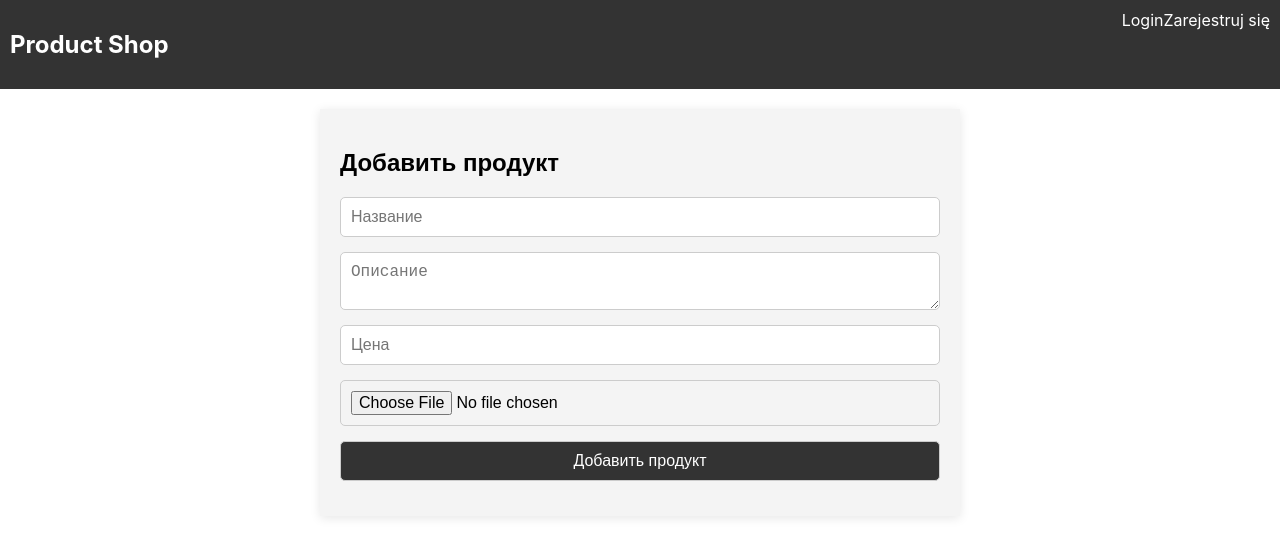
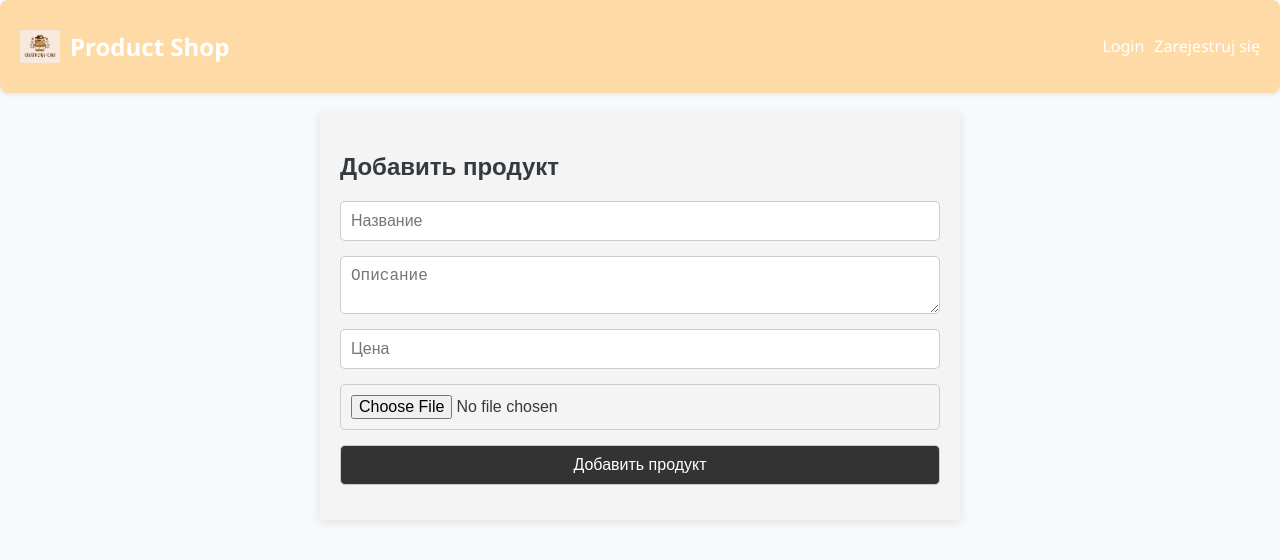
Before and after one commit to BE3Y4IY/fronttest1, a React (Create React App) app: page /add-product in a window 1280 px wide. Shown: the top 560 px of the page. Built offline with nearby package versions, Linux system fonts and the light colour scheme.

Commit message:
fix opis

```diff
--- a/src/components/AddProduct.jsx
+++ b/src/components/AddProduct.jsx
@@ -6,7 +6,7 @@ import '../styles/addproduct.scss';
 
 const AddProduct = () => {
   const [name, setName] = useState('');
-  const [description, setDescription] = useState('');
+  const [opis, setOpis] = useState('');  // Изменено с 'description' на 'opis'
   const [price, setPrice] = useState('');
   const [image, setImage] = useState(null);
   const navigate = useNavigate();
@@ -16,7 +16,7 @@ const AddProduct = () => {
 
     const formData = new FormData();
     formData.append('name', name);
-    formData.append('description', description);
+    formData.append('opis', opis); // Изменено с 'description' на 'opis'
     formData.append('price', price);
     if (image) formData.append('image', image);
 
@@ -41,8 +41,8 @@ const AddProduct = () => {
         />
         <textarea
           placeholder="Описание"
-          value={description}
-          onChange={(e) => setDescription(e.target.value)}
+          value={opis} // Изменено с 'description' на 'opis'
+          onChange={(e) => setOpis(e.target.value)} // Изменено с 'description' на 'opis'
           required
         />
         <input
--- a/src/components/Navbar.jsx
+++ b/src/components/Navbar.jsx
@@ -1,10 +1,9 @@
 import React, { useEffect } from 'react';
 import { Link } from 'react-router-dom';
-import { jwtDecode } from 'jwt-decode'; // Правильно
-
+import { jwtDecode } from 'jwt-decode'; // Правильный импорт для jwt-decode
+import logo from '../assets/logo.png'; // Импортируем логотип
 import { useUser } from '../UserContext'; // Импортируем хук контекста
-
-import '../styles/navbar.scss';
+import '../styles/navbar.scss'; // Подключаем стили
 
 const Navbar = () => {
   const { userName, setUserName } = useUser();
@@ -46,7 +45,11 @@ const Navbar = () => {
 
   return (
     <nav className="navbar">
-      <h1>Product Shop</h1>
+      <div className="navbar-left">
+        {/* Добавляем логотип */}
+        <img src={logo} alt="Logo" className="navbar-logo" />
+        <h1>Product Shop</h1>
+      </div>
       <div>
         {userName ? (
           <div>
--- a/src/styles/main.scss
+++ b/src/styles/main.scss
@@ -1,37 +1,125 @@
 /* src/styles/main.scss */
+
+$primary-color: #007bff;
+$secondary-color: #6c757d;
+$light-gray: #f8f9fa;
+$dark-gray: #343a40;
+$text-muted: #6c757d;
+$border-radius: 0.5rem;
+$box-shadow: 0 0.125rem 0.25rem rgba(0, 0, 0, 0.075);
+$transition-duration: 0.2s;
+$font-family-base: 'Segoe UI', Tahoma, Geneva, Verdana, sans-serif;
+
+body {
+  font-family: $font-family-base;
+  margin: 0;
+  padding: 0;
+  background-color: $light-gray;
+  color: $dark-gray;
+}
+
 .main-container {
-  font-family: Arial, sans-serif;
-  padding: 20px;
-  background-color: #f4f4f4;
+  padding: 30px;
+  max-width: 1200px; /* Ограничиваем максимальную ширину для лучшей читаемости */
+  margin: 0 auto; /* Центрируем контент */
 }
 
 .navbar {
   display: flex;
   justify-content: space-between;
-  background-color: #333;
+  align-items: center; /* Выравниваем элементы по вертикали */
+  background-color: $primary-color;
   color: white;
-  padding: 10px 20px;
+  padding: 15px 30px;
+  border-radius: $border-radius;
+  margin-bottom: 20px;
+  box-shadow: $box-shadow;
+}
+
+.navbar-brand {
+  font-size: 1.5rem;
+  font-weight: bold;
+  color: white;
+  text-decoration: none;
+  display: flex;
+  align-items: center;
+}
+
+.navbar-brand img {
+  width: 40px;
+  margin-right: 10px;
+}
+
+.navbar-links {
+  display: flex;
+  gap: 20px;
 }
 
 .navbar-link {
   color: white;
   text-decoration: none;
-  font-size: 16px;
-}
+  font-size: 1rem;
+  transition: opacity $transition-duration ease-in-out;
 
-.navbar-link:hover {
-  text-decoration: underline;
+  &:hover {
+    opacity: 0.8;
+  }
 }
 
 .product-list {
+  margin-top: 30px;
+  padding: 20px;
+  background-color: white;
+  border-radius: $border-radius;
+  box-shadow: $box-shadow;
+}
+
+.product-list h2 {
+  font-size: 2rem;
+  color: $dark-gray;
+  margin-bottom: 15px;
+  border-bottom: 2px solid $secondary-color;
+  padding-bottom: 10px;
+}
+
+.product-list p {
+  color: $text-muted;
+  line-height: 1.6; /* Улучшаем читаемость */
+  margin-bottom: 10px;
+}
+
+/* Дополнительные стили для списка продуктов (если есть) */
+.product-grid {
+  display: grid;
+  grid-template-columns: repeat(auto-fit, minmax(300px, 1fr)); /* Адаптивная сетка */
+  gap: 20px;
   margin-top: 20px;
 }
 
-.product-list h2 {
-  font-size: 24px;
-  color: #333;
+.product-card {
+  background-color: white;
+  border-radius: $border-radius;
+  box-shadow: $box-shadow;
+  padding: 20px;
+  transition: transform $transition-duration ease-in-out;
+
+  &:hover {
+    transform: translateY(-5px); /* Эффект подъема при наведении */
+  }
+
+  h3 {
+    font-size: 1.25rem;
+    color: $dark-gray;
+    margin-bottom: 10px;
+  }
+
+  .product-description {
+    color: $text-muted;
+    margin-bottom: 15px;
+  }
+
+  .product-price {
+    font-weight: bold;
+    color: $primary-color;
+  }
 }
-
-.product-list p {
-  color: #888;
-}
--- a/src/styles/navbar.scss
+++ b/src/styles/navbar.scss
@@ -1,10 +1,35 @@
 /* src/styles/navbar.scss */
+
 .navbar {
-  background-color: #333;
-  padding: 10px;
+  display: flex;
+  justify-content: space-between;
+  align-items: center;
+  padding: 10px 20px;
+  background-color: #fedba6;
+  color: white;
 }
 
-.navbar .item {
+.navbar-left {
+  display: flex;
+  align-items: center;
+}
+
+.navbar-logo {
+  width: 40px; /* Размер логотипа */
+  height: auto;
+  margin-right: 10px; /* Отступ между логотипом и названием */
+}
+
+.navbar h1 {
+  font-size: 24px;
+}
+
+.navbar-link {
   color: white;
-  font-size: 16px;
+  margin-left: 10px;
+  text-decoration: none;
 }
+
+.navbar-link:hover {
+  text-decoration: underline;
+}
```
Also changed, not shown: src/assets/logo.png (added).
